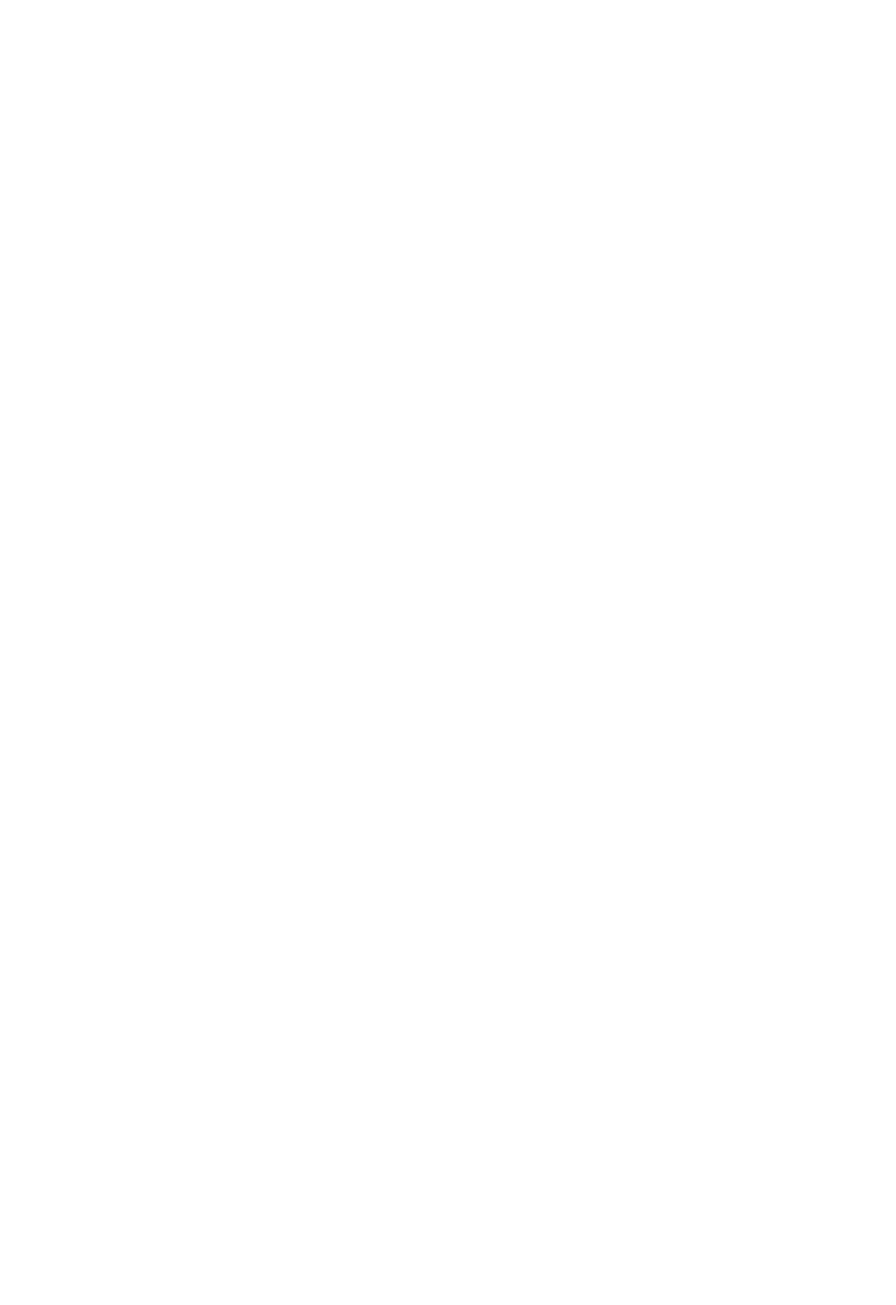
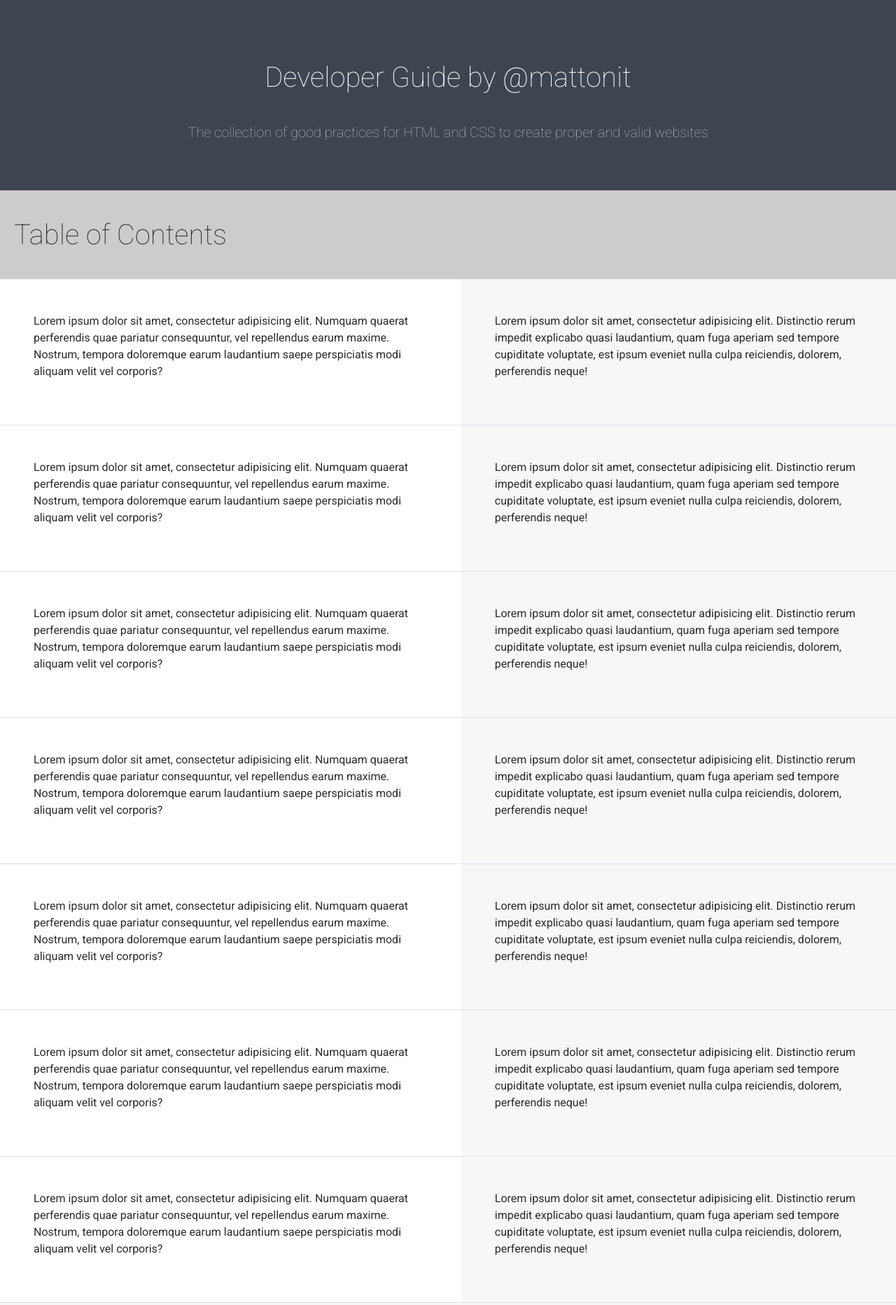
Before and after one commit to mattonit/devguide, a plain HTML site: page index.html in a window 1280 px wide. Shown: the top 1865 px of the page at 70% size. Before the commit the page ends 800 px from the top, so only its background shows below. Drawn offline with Linux system fonts and the light colour scheme.

Commit message:
general layout

```diff
--- /dev/null
+++ b/devguide.css
@@ -0,0 +1,86 @@
+html {
+    font-size: 16px;
+}
+
+body {
+	margin: 0;
+	font: 1rem/1.5 'Roboto', sans-serif;
+	color: #2A2A2A;
+}
+
+a {
+	color: #08c;
+    text-decoration: none;
+}
+
+a:hover {
+	text-decoration: underline;
+}
+
+h1 { font-size: 3rem; }
+h2 { font-size: 2.5rem; }
+h3 { font-size: 1.75rem; }
+h4 { font-size: 1.25rem }
+
+p {
+	margin: 0 0 1rem;
+}
+.lead {
+	font-size: 1.3rem;
+}
+
+.hello {
+	background-color: #3E4551;
+	color:#fff;
+	text-align:center;
+	font-weight:100;
+	padding:3rem 1rem;
+}
+
+.hello h2 {
+	font-weight:100;
+	font-size:2.5rem;
+}
+
+.hello h3 {
+	font-weight:100;
+	font-size:1.25rem;
+	color:rgba(255,255,255,.65);
+}
+
+code {
+	padding: 2px 4px;
+	font-size: 85%;
+	color: #d44950;
+	background-color: #f7f7f9;
+	border-radius: .2rem;
+}
+
+.heading {
+	overflow:auto;
+	background:#ccc;
+	padding:0 1.25rem;
+}
+
+.heading h2 {
+	font-weight:100;
+}
+
+.section {
+	display: flex;
+    border-bottom: 1px solid #dfe1e8;
+}
+
+.col {
+	padding: 3rem;
+}
+
+.col + .col {
+	background-color: #f7f7f9;
+}
+
+footer {
+	padding: 3rem 1rem;
+	background:#F7F7F9;
+	text-align: center;
+}
--- a/index.html
+++ b/index.html
@@ -3,8 +3,87 @@
 <head>
 	<meta charset="UTF-8">
 	<title>DevGuide</title>
+
+	<link href="https://fonts.googleapis.com/css?family=Roboto:100,300,400" rel="stylesheet">
+
+	<link rel="stylesheet" href="devguide.css">
 </head>
 <body>
+	<header class="hello">
+		<h2>Developer Guide by @mattonit</h2>
+		<h3>The collection of good practices for HTML and CSS to create proper and valid websites</h3>
+	</header>
 
+	<main>
+		<header class="heading">
+			<h2>Table of Contents</h2>
+		</header>
+		<section class="section" id="table-of-contents">
+			<div class="col">
+				<p>Lorem ipsum dolor sit amet, consectetur adipisicing elit. Numquam quaerat perferendis quae pariatur consequuntur, vel repellendus earum maxime. Nostrum, tempora doloremque earum laudantium saepe perspiciatis modi aliquam velit vel corporis?</p>
+			</div>
+			<div class="col">
+				<p>Lorem ipsum dolor sit amet, consectetur adipisicing elit. Distinctio rerum impedit explicabo quasi laudantium, quam fuga aperiam sed tempore cupiditate voluptate, est ipsum eveniet nulla culpa reiciendis, dolorem, perferendis neque!</p>
+			</div>
+		</section>
+
+		<section class="section">
+			<div class="col">
+				<p>Lorem ipsum dolor sit amet, consectetur adipisicing elit. Numquam quaerat perferendis quae pariatur consequuntur, vel repellendus earum maxime. Nostrum, tempora doloremque earum laudantium saepe perspiciatis modi aliquam velit vel corporis?</p>
+			</div>
+			<div class="col">
+				<p>Lorem ipsum dolor sit amet, consectetur adipisicing elit. Distinctio rerum impedit explicabo quasi laudantium, quam fuga aperiam sed tempore cupiditate voluptate, est ipsum eveniet nulla culpa reiciendis, dolorem, perferendis neque!</p>
+			</div>
+		</section>
+
+		<section class="section">
+			<div class="col">
+				<p>Lorem ipsum dolor sit amet, consectetur adipisicing elit. Numquam quaerat perferendis quae pariatur consequuntur, vel repellendus earum maxime. Nostrum, tempora doloremque earum laudantium saepe perspiciatis modi aliquam velit vel corporis?</p>
+			</div>
+			<div class="col">
+				<p>Lorem ipsum dolor sit amet, consectetur adipisicing elit. Distinctio rerum impedit explicabo quasi laudantium, quam fuga aperiam sed tempore cupiditate voluptate, est ipsum eveniet nulla culpa reiciendis, dolorem, perferendis neque!</p>
+			</div>
+		</section>
+
+		<section class="section">
+			<div class="col">
+				<p>Lorem ipsum dolor sit amet, consectetur adipisicing elit. Numquam quaerat perferendis quae pariatur consequuntur, vel repellendus earum maxime. Nostrum, tempora doloremque earum laudantium saepe perspiciatis modi aliquam velit vel corporis?</p>
+			</div>
+			<div class="col">
+				<p>Lorem ipsum dolor sit amet, consectetur adipisicing elit. Distinctio rerum impedit explicabo quasi laudantium, quam fuga aperiam sed tempore cupiditate voluptate, est ipsum eveniet nulla culpa reiciendis, dolorem, perferendis neque!</p>
+			</div>
+		</section>
+
+		<section class="section">
+			<div class="col">
+				<p>Lorem ipsum dolor sit amet, consectetur adipisicing elit. Numquam quaerat perferendis quae pariatur consequuntur, vel repellendus earum maxime. Nostrum, tempora doloremque earum laudantium saepe perspiciatis modi aliquam velit vel corporis?</p>
+			</div>
+			<div class="col">
+				<p>Lorem ipsum dolor sit amet, consectetur adipisicing elit. Distinctio rerum impedit explicabo quasi laudantium, quam fuga aperiam sed tempore cupiditate voluptate, est ipsum eveniet nulla culpa reiciendis, dolorem, perferendis neque!</p>
+			</div>
+		</section>
+
+		<section class="section">
+			<div class="col">
+				<p>Lorem ipsum dolor sit amet, consectetur adipisicing elit. Numquam quaerat perferendis quae pariatur consequuntur, vel repellendus earum maxime. Nostrum, tempora doloremque earum laudantium saepe perspiciatis modi aliquam velit vel corporis?</p>
+			</div>
+			<div class="col">
+				<p>Lorem ipsum dolor sit amet, consectetur adipisicing elit. Distinctio rerum impedit explicabo quasi laudantium, quam fuga aperiam sed tempore cupiditate voluptate, est ipsum eveniet nulla culpa reiciendis, dolorem, perferendis neque!</p>
+			</div>
+		</section>
+
+		<section class="section">
+			<div class="col">
+				<p>Lorem ipsum dolor sit amet, consectetur adipisicing elit. Numquam quaerat perferendis quae pariatur consequuntur, vel repellendus earum maxime. Nostrum, tempora doloremque earum laudantium saepe perspiciatis modi aliquam velit vel corporis?</p>
+			</div>
+			<div class="col">
+				<p>Lorem ipsum dolor sit amet, consectetur adipisicing elit. Distinctio rerum impedit explicabo quasi laudantium, quam fuga aperiam sed tempore cupiditate voluptate, est ipsum eveniet nulla culpa reiciendis, dolorem, perferendis neque!</p>
+			</div>
+		</section>
+	</main>
+
+	<footer>
+		<p>Copyright &copy; 2017 <a href="https://twitter.com/Mattonit_PL">@mattonit</a>. Open sourced under MIT license</p>
+	</footer>
 </body>
 </html>
```
